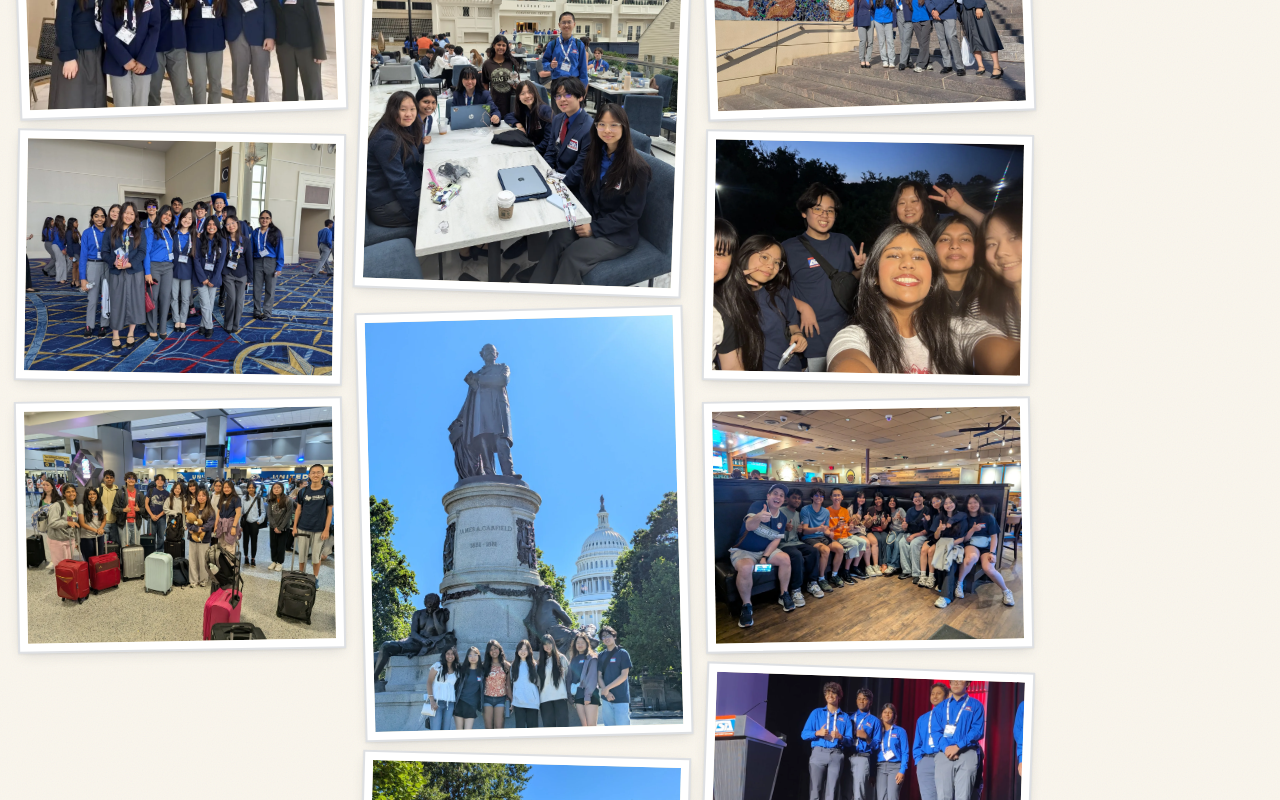
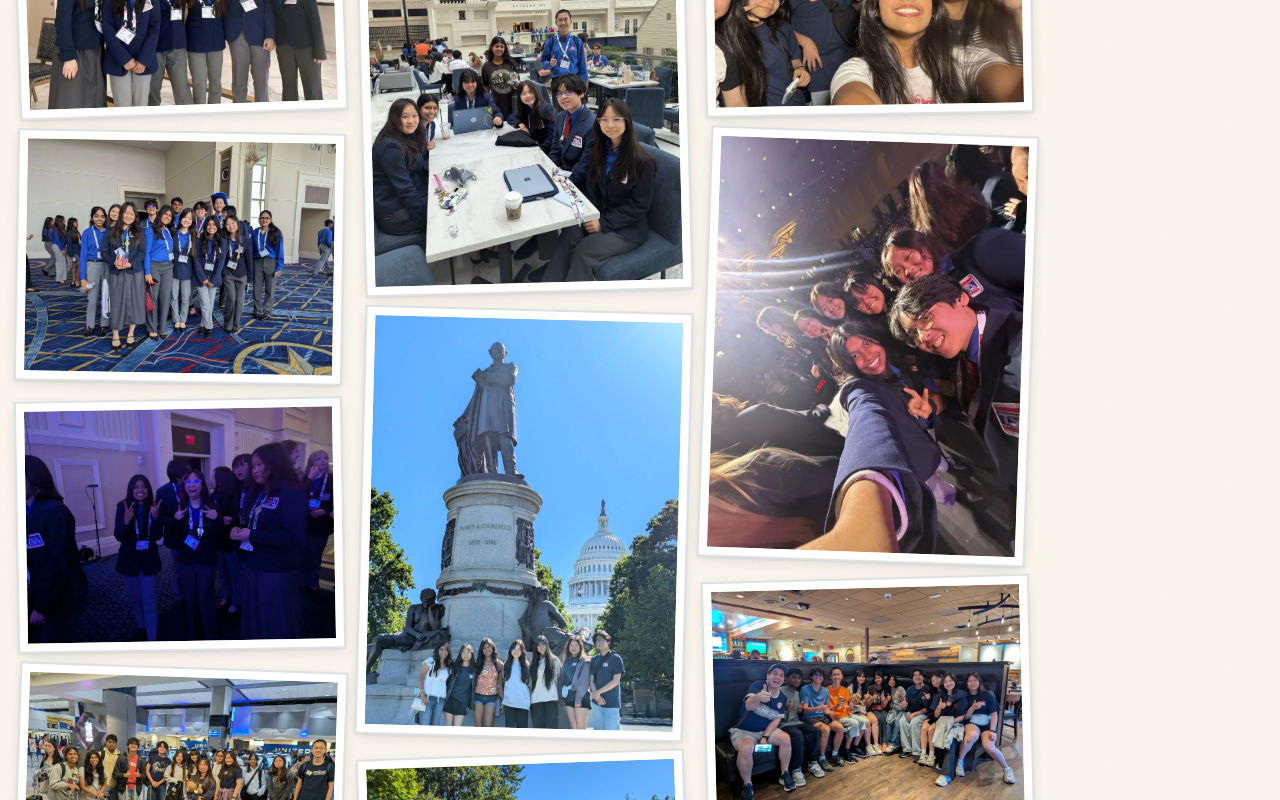
Before and after one commit to aryasalem09/slhs-tsa-website, a Next.js app: page /gallery in a window 1280 px wide. Shown: the part 1480-2280 px from the top of the page. Built offline with nearby package versions, Linux system fonts and the light colour scheme.

Commit message:
add the two attached Nationals photos

```diff
--- a/src/content/gallery.ts
+++ b/src/content/gallery.ts
@@ -150,6 +150,13 @@ export const seasons: Season[] = [
             stickers: NATS26_STICKERS,
           },
           {
+            src: "/gallery/25-26/nats26-13-peace-signs.webp",
+            alt: "SLHS TSA members in navy competition blazers throwing peace signs in a blue-lit ballroom foyer at the 2026 National TSA Conference",
+            w: 1693,
+            h: 1275,
+            stickers: NATS26_STICKERS,
+          },
+          {
             src: "/gallery/25-26/nats26-01-airport-sendoff.webp",
             alt: "SLHS TSA members with their luggage at the airport check-in, ready to fly to the 2026 National TSA Conference",
             w: 1600,
@@ -186,9 +193,16 @@ export const seasons: Season[] = [
           },
           {
             src: "/gallery/25-26/nats26-09-night-selfie.webp",
-            alt: "SLHS TSA members leaning in for a group selfie outdoors at night, lit by stage lights at the 2026 National TSA Conference",
+            alt: "SLHS TSA members leaning in for a group selfie outdoors at dusk at the 2026 National TSA Conference",
             w: 1600,
             h: 1200,
+            stickers: NATS26_STICKERS,
+          },
+          {
+            src: "/gallery/25-26/nats26-14-session-selfie.webp",
+            alt: "SLHS TSA members leaning in for a tilted group selfie during an evening session at the 2026 National TSA Conference, stage lights and confetti behind them",
+            w: 956,
+            h: 1275,
             stickers: NATS26_STICKERS,
           },
           {
```
Also changed, not shown: public/gallery/25-26/nats26-13-peace-signs.webp (added), public/gallery/25-26/nats26-14-session-selfie.webp (added).
